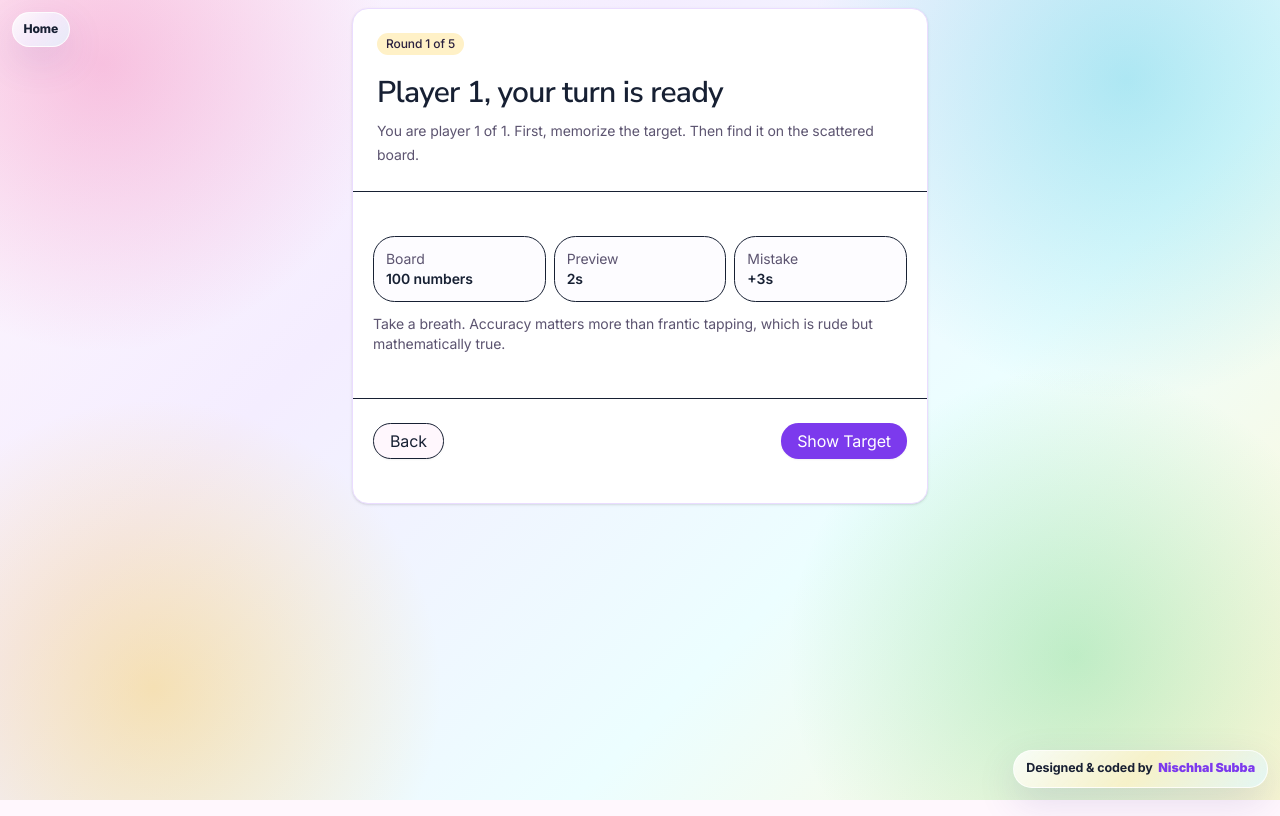
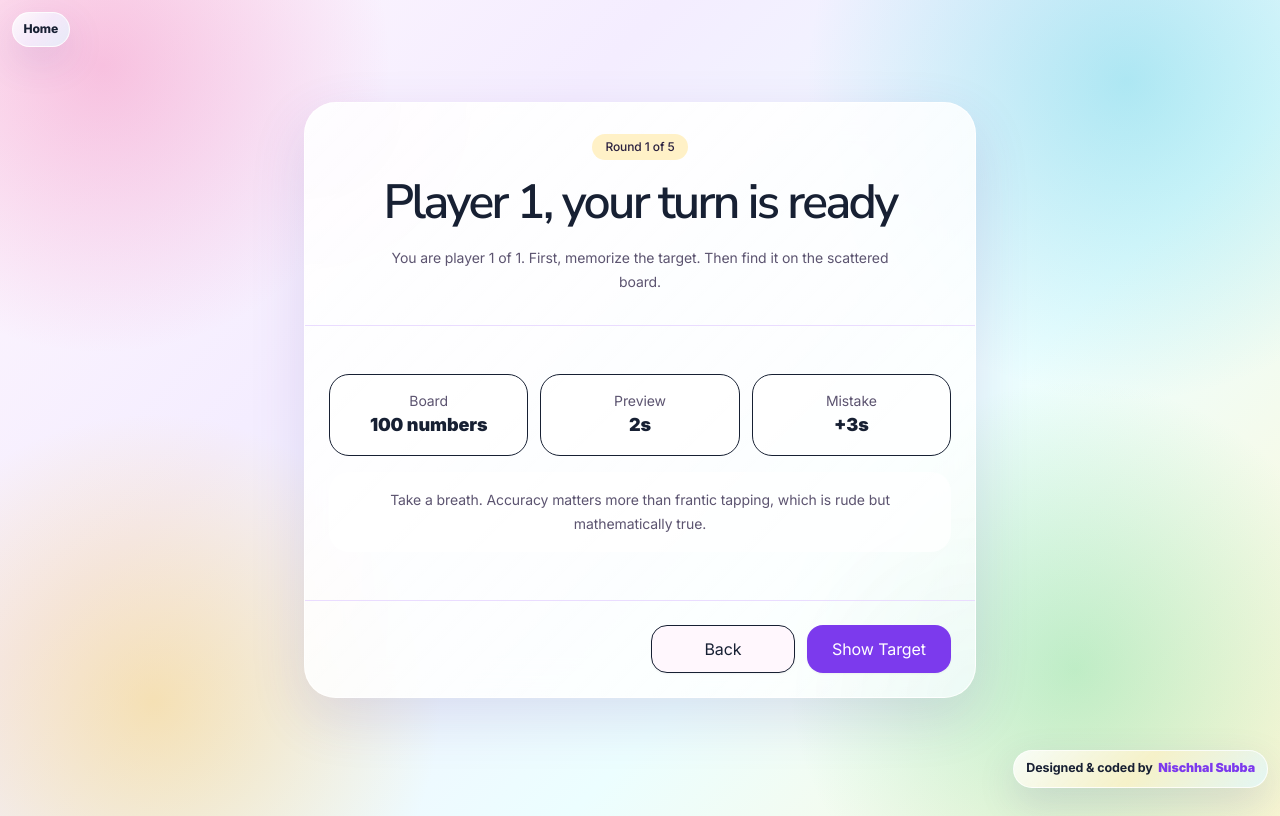
Before and after one commit to Nischhalsubba/blink-and-find, a Next.js app: page / in a window 1280 px wide. Both pictures are taken after a click on the button "Play first round". Built offline with nearby package versions, Linux system fonts and the light colour scheme; no server answers.

Commit message:
Align ready screen to shared game stage

```diff
--- a/src/components/ReadyScreen.tsx
+++ b/src/components/ReadyScreen.tsx
@@ -33,46 +33,48 @@ export default function ReadyScreen({
   onBackToSetup,
 }: ReadyScreenProps) {
   return (
-    <section className="flex h-full items-center justify-center px-2">
-      <Card className="w-full max-w-xl overflow-hidden">
-        <CardHeader className="border-b pb-4">
-          <Badge variant="secondary" className="mb-3 w-fit">
+    <section className="game-stage">
+      <div className="game-stage-shell game-stage-shell--center">
+        <Card className="glass-panel game-stage-card game-stage-card--compact py-0">
+          <CardHeader className="game-stage-header">
+            <Badge variant="secondary" className="mx-auto mb-3 w-fit rounded-full px-3 py-1">
               Round {round} of {config.totalRounds}
             </Badge>
-          <CardTitle className="text-3xl font-semibold tracking-tight">
+            <CardTitle className="hero-title text-4xl sm:text-5xl">
               {player?.name ?? "Player"}, your turn is ready
             </CardTitle>
-          <CardDescription>
+            <CardDescription className="hero-copy mx-auto mt-3 max-w-lg">
               You are player {playerIndex + 1} of {totalPlayers}. First, memorize the target. Then find it on the scattered board.
             </CardDescription>
           </CardHeader>
 
-        <CardContent className="grid gap-3 p-4 sm:p-5">
-          <div className="grid grid-cols-3 gap-2 text-sm">
-            <div className="rounded-lg border bg-muted/20 p-3">
-              <div className="text-muted-foreground">Board</div>
-              <div className="font-semibold">{config.boardSize} numbers</div>
+          <CardContent className="game-stage-content grid gap-4">
+            <div className="grid gap-3 sm:grid-cols-3">
+              <div className="rounded-[1.25rem] border bg-white/70 p-4 text-center">
+                <div className="text-sm text-muted-foreground">Board</div>
+                <div className="text-lg font-black">{config.boardSize} numbers</div>
               </div>
-            <div className="rounded-lg border bg-muted/20 p-3">
-              <div className="text-muted-foreground">Preview</div>
-              <div className="font-semibold">{config.flashDurationMs / 1000}s</div>
+              <div className="rounded-[1.25rem] border bg-white/70 p-4 text-center">
+                <div className="text-sm text-muted-foreground">Preview</div>
+                <div className="text-lg font-black">{config.flashDurationMs / 1000}s</div>
               </div>
-            <div className="rounded-lg border bg-muted/20 p-3">
-              <div className="text-muted-foreground">Mistake</div>
-              <div className="font-semibold">+{config.penaltySeconds}s</div>
+              <div className="rounded-[1.25rem] border bg-white/70 p-4 text-center">
+                <div className="text-sm text-muted-foreground">Mistake</div>
+                <div className="text-lg font-black">+{config.penaltySeconds}s</div>
               </div>
             </div>
 
-          <p className="text-sm text-muted-foreground">
+            <p className="rounded-[1.25rem] bg-white/70 p-4 text-center text-sm leading-6 text-muted-foreground">
               Take a breath. Accuracy matters more than frantic tapping, which is rude but mathematically true.
             </p>
           </CardContent>
 
-        <CardFooter className="flex items-center justify-between gap-3 border-t p-4 sm:p-5">
-          <Button variant="outline" onClick={onBackToSetup}>Back</Button>
-          <Button onClick={onStartTurn}>Show Target</Button>
+          <CardFooter className="game-stage-actions">
+            <Button className="h-12 rounded-2xl font-bold" variant="outline" onClick={onBackToSetup}>Back</Button>
+            <Button className="h-12 rounded-2xl font-black" onClick={onStartTurn}>Show Target</Button>
           </CardFooter>
         </Card>
+      </div>
     </section>
   );
 }
```
Lines whose indentation alone changed are shown as unchanged.
